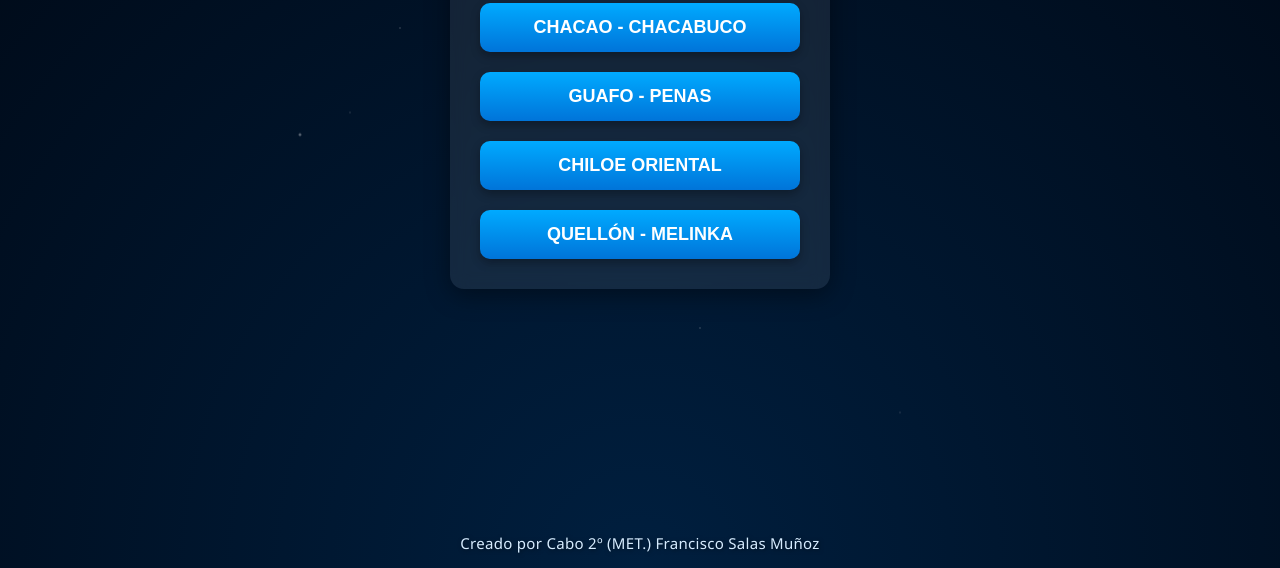
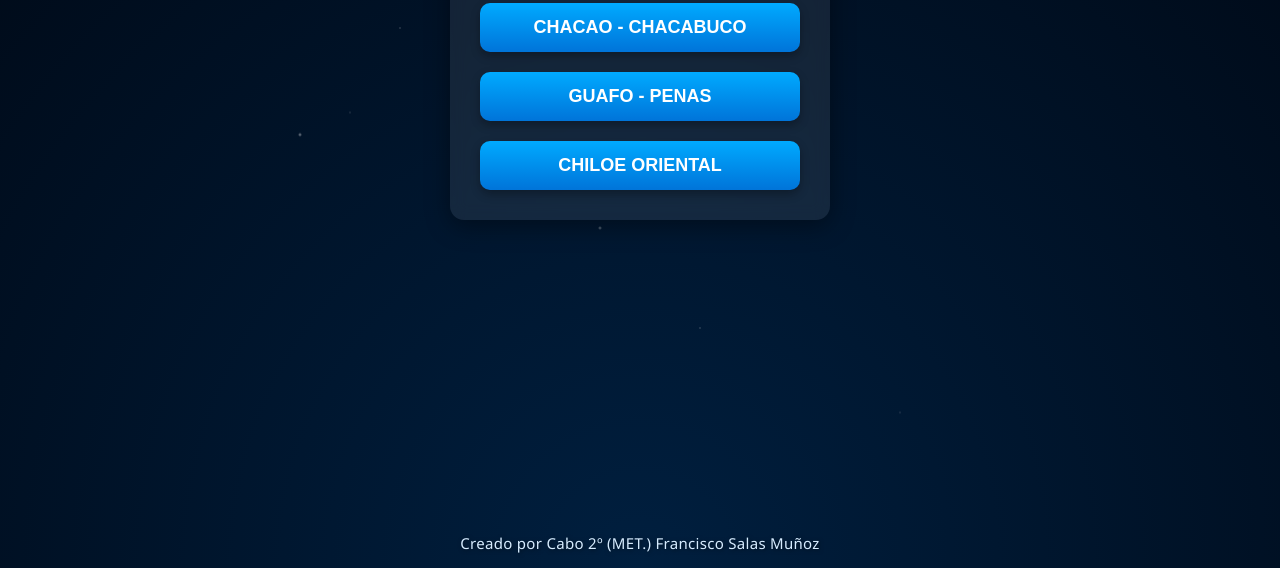
Before and after one commit to Fran5142/GENERADOR-DE-PRONOSTICOS-PDF, a plain HTML site: page index.html in a window 1280 px wide. Shown: the part 232-800 px from the top of the page. Drawn offline with Linux system fonts and the light colour scheme.

Commit message:
Update index.html

```diff
--- a/index.html
+++ b/index.html
@@ -173,7 +173,6 @@
 
     <button onclick="window.open('https://fran5142.github.io/Pronosticos-chiloe-oriental-PDF/', '_blank')">CHILOE ORIENTAL</button>
 
-    <button onclick="window.open('https://fran5142.github.io/Pronosticos-quellon-melinka-PDF/', '_blank')">QUELLÓN - MELINKA</button>
   </div>
 
   <footer>Creado por Cabo 2º (MET.) Francisco Salas Muñoz</footer>
```
